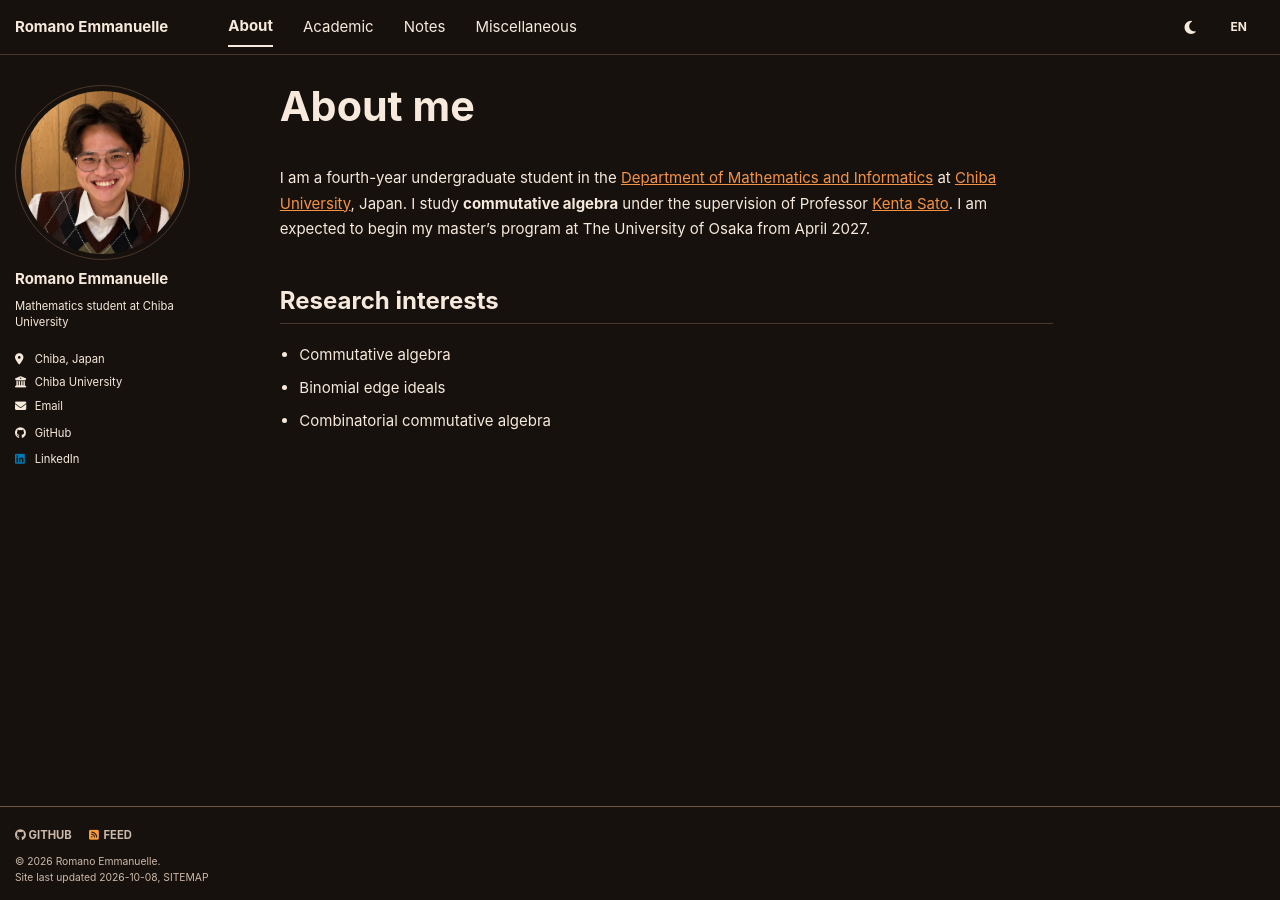
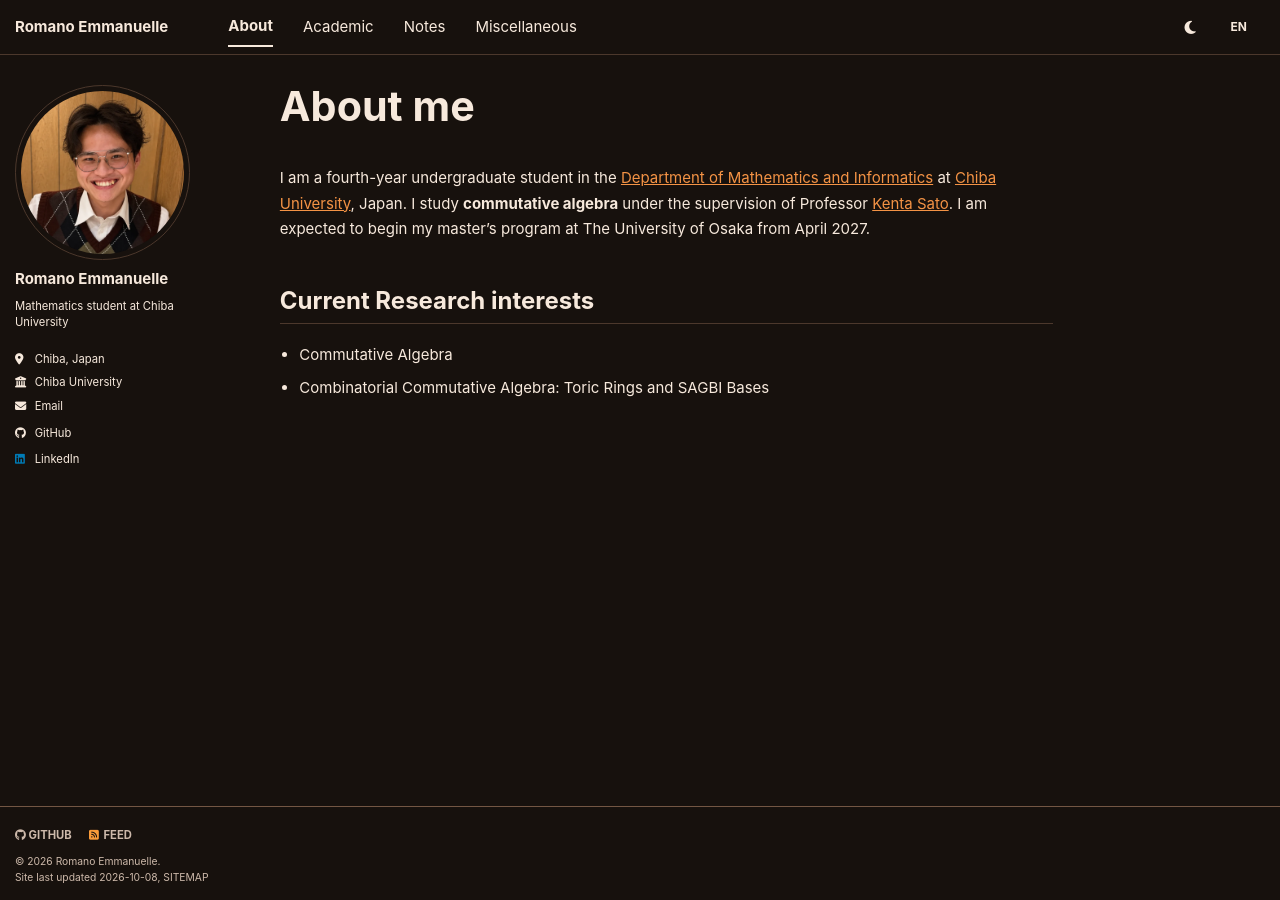
Before and after one commit to RomanoEmmanuelle/RomanoEmmanuelle.github.io, a Jekyll site: the page built from _pages/about.md, in a window 1280 px wide. Built offline with Jekyll 4.4.1, drawn with Linux system fonts in a browser that asks for light colours; a style sheet for code colours, icons or effects is not loaded.

Commit message:
Update research interests section in about.md

```diff
--- a/_pages/about.md
+++ b/_pages/about.md
@@ -9,8 +9,7 @@ redirect_from:
 <p data-language="en">I am a fourth-year undergraduate student in the <a href="https://www.math.s.chiba-u.ac.jp/">Department of Mathematics and Informatics</a> at <a href="https://www.chiba-u.ac.jp/">Chiba University</a>, Japan. I study <strong>commutative algebra</strong> under the supervision of Professor <a href="https://sites.google.com/view/ktsato">Kenta Sato</a>. I am expected to begin my master’s program at The University of Osaka from April 2027.</p>
 <p data-language="ja" lang="ja" hidden>私は<a href="https://www.chiba-u.ac.jp/">千葉大学</a>の<a href="https://www.math.s.chiba-u.ac.jp/">数学・情報数理学科</a>に所属する学部4年生です。<a href="https://sites.google.com/view/ktsato">佐藤謙太先生</a>の指導のもと、<strong>可換代数</strong>を学んでいます。2027年4月から大阪大学の修士課程に進学する予定です。</p>
 
-## Research interests
+## Current Research interests
 
-- Commutative algebra
-- Binomial edge ideals
-- Combinatorial commutative algebra
+- Commutative Algebra
+- Combinatorial Commutative Algebra: Toric Rings and SAGBI Bases
```
